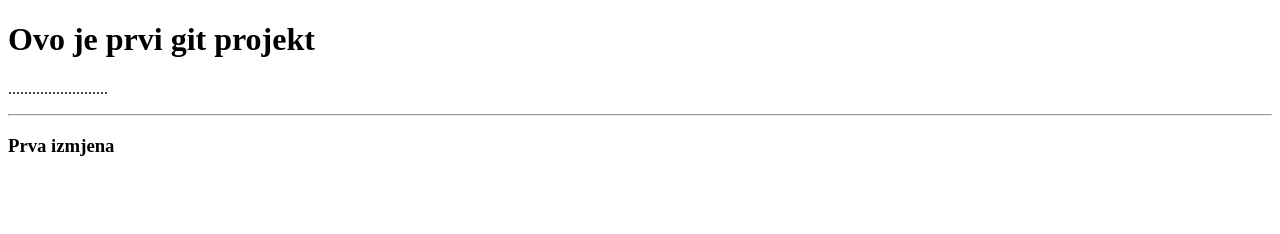
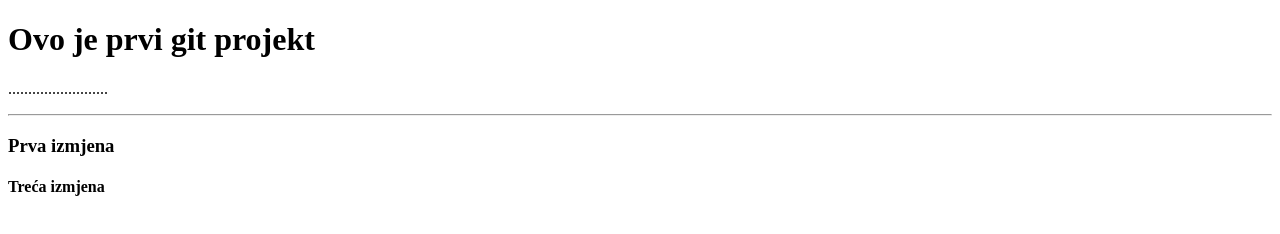
Before and after one commit to suad-mo/moj-prvi-projekt, a plain HTML site: page index.html in a window 1280 px wide. Drawn offline with Linux system fonts and the light colour scheme.

Commit message:
c-cvor Nova izmjena

```diff
--- a/index.html
+++ b/index.html
@@ -11,5 +11,6 @@
     <p>.........................</p>
     <hr>
     <h3>Prva izmjena</h3>
+    <h4>Treća izmjena</h4>
 </body>
 </html>
```
Also changed, not shown: 1 other file.
